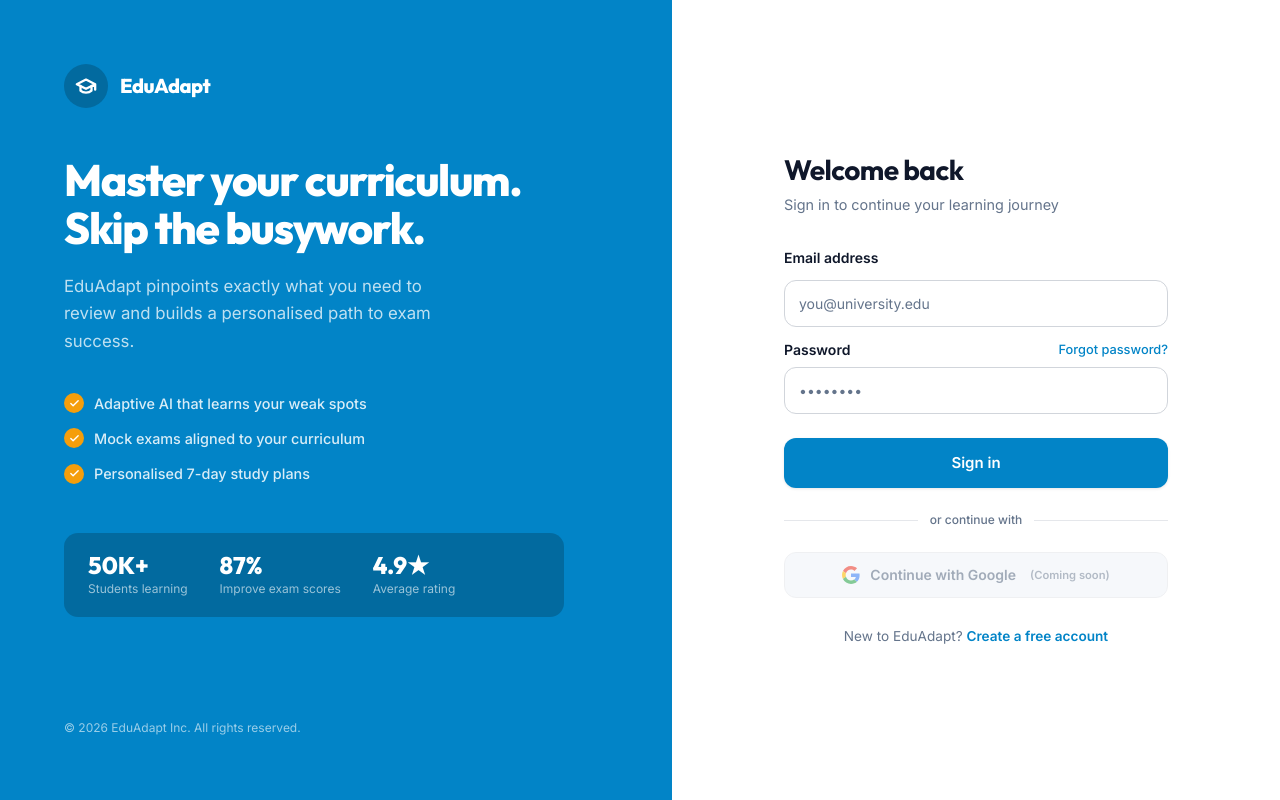
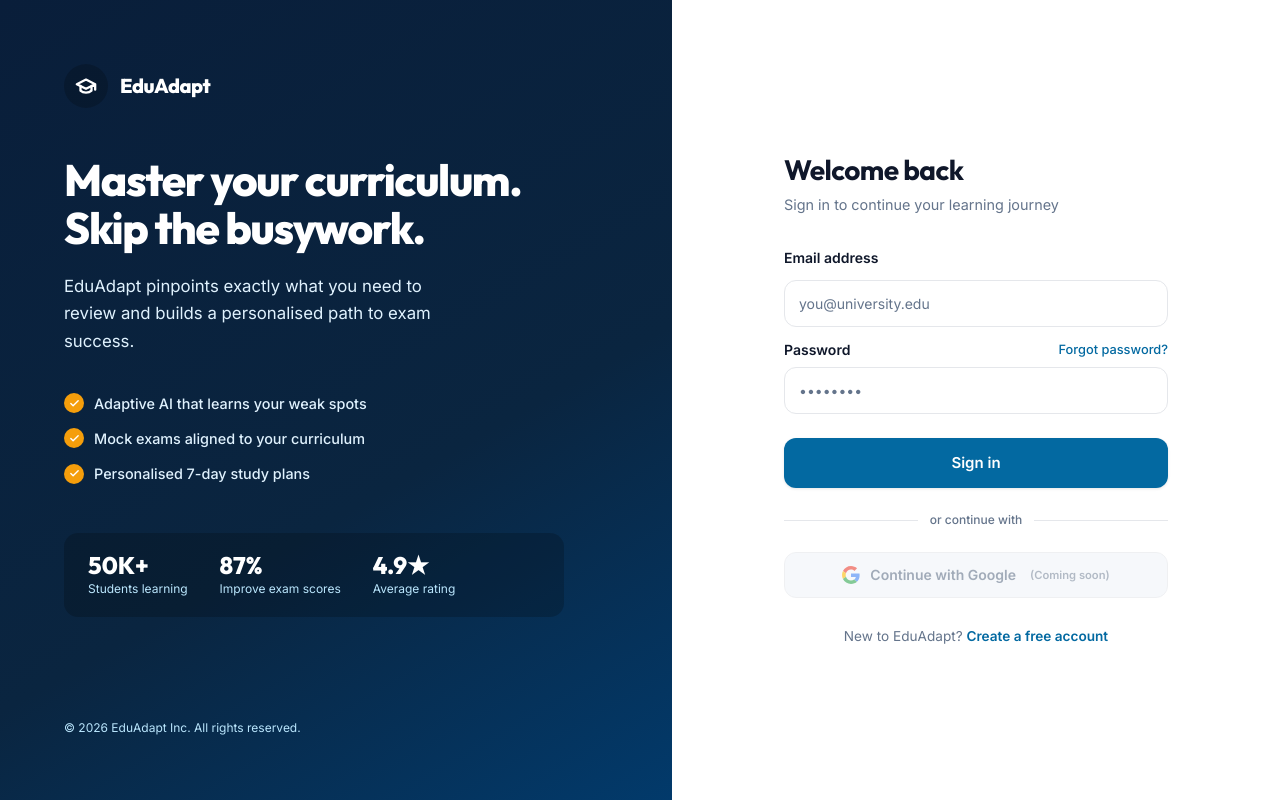
Before and after one commit to koredeowoblow/Ai-Adaptive-exam-preparation-system-frd, a React (Vite) app: page /login in a window 1280 px wide. Built offline with nearby package versions, Linux system fonts and the light colour scheme; no server answers.

Commit message:
fix(a11y): fix input text contrast in dark mode and achieve zero WCAG AA contrast violations across all routes

```diff
--- a/src/features/auth/components/AuthLayout.tsx
+++ b/src/features/auth/components/AuthLayout.tsx
@@ -50,7 +50,7 @@ export const AuthLayout: React.FC<AuthLayoutProps> = ({
             Master your curriculum.<br />Skip the busywork.
           </h1>
 
-          <p className="text-[1.05rem] leading-[1.65] text-white/75 mb-9 max-w-[380px]">
+          <p className="text-[1.05rem] leading-[1.65] text-sky-100 mb-9 max-w-[380px]">
             EduAdapt pinpoints exactly what you need to review and builds a personalised path to exam success.
           </p>
 
@@ -63,7 +63,7 @@ export const AuthLayout: React.FC<AuthLayoutProps> = ({
                     <polyline points="20 6 9 17 4 12" />
                   </svg>
                 </div>
-                <span className="text-[0.9rem] text-white/85 font-medium">{f}</span>
+                <span className="text-[0.9rem] text-sky-100 font-medium">{f}</span>
               </div>
             ))}
           </div>
@@ -73,7 +73,7 @@ export const AuthLayout: React.FC<AuthLayoutProps> = ({
             {STATS.map((s) => (
               <div key={s.label}>
                 <p className="font-['Outfit',_sans-serif] font-extrabold text-2xl text-white leading-none m-0 mb-1">{s.value}</p>
-                <p className="text-xs text-white/60 m-0">{s.label}</p>
+                <p className="text-xs text-sky-200 m-0">{s.label}</p>
               </div>
             ))}
           </div>
@@ -81,7 +81,7 @@ export const AuthLayout: React.FC<AuthLayoutProps> = ({
 
         {/* Footer */}
         <div className="relative z-10">
-          <p className="text-xs text-white/60 m-0">
+          <p className="text-xs text-sky-200 m-0">
             © 2026 EduAdapt Inc. All rights reserved.
           </p>
         </div>
@@ -105,7 +105,7 @@ export const AuthLayout: React.FC<AuthLayoutProps> = ({
           {/* Divider */}
           <div className="flex items-center gap-3 my-6">
             <div className="flex-1 h-px bg-[var(--color-border)]" />
-            <span className="text-xs text-[var(--color-text-light)] font-medium whitespace-nowrap">or continue with</span>
+            <span className="text-xs text-[var(--color-text-muted)] font-medium whitespace-nowrap">or continue with</span>
             <div className="flex-1 h-px bg-[var(--color-border)]" />
           </div>
 
--- a/src/index.css
+++ b/src/index.css
@@ -3,21 +3,22 @@
 @tailwind utilities;
 
 :root {
-  /* ── Primary Blue (WCAG AA Compliant) ── */
-  --color-primary: #0284c7;
-  --color-primary-dark: #0369a1;
-  --color-primary-light: rgba(2, 132, 199, 0.12);
-  --color-primary-hover: #0369a1;
-  --color-primary-border: rgba(2, 132, 199, 0.3);
+  color-scheme: light;
+  /* ── Primary Blue (WCAG AA Compliant >= 4.5:1 on white) ── */
+  --color-primary: #0369a1;
+  --color-primary-dark: #075985;
+  --color-primary-light: rgba(3, 105, 161, 0.12);
+  --color-primary-hover: #075985;
+  --color-primary-border: rgba(3, 105, 161, 0.35);
 
   /* ── Accent Gold ── */
   --color-accent: #f59e0b;
   --color-accent-hover: #d97706;
   --color-accent-light: rgba(245, 158, 11, 0.1);
 
-  /* ── Success Green ── */
-  --color-success: #10b981;
-  --color-success-hover: #059669;
+  /* ── Success Green (WCAG AA Compliant >= 4.5:1 on white/slate) ── */
+  --color-success: #047857;
+  --color-success-hover: #065f46;
   --color-success-light: #d1fae5;
 
   /* ── Tinted Slate Backgrounds ── */
@@ -126,11 +127,12 @@
   --shadow-gold: 0 4px 12px rgba(245, 158, 11, 0.2);
 
   /* ── Sidebar-specific nav foreground ── */
-  --app-nav-fg-muted: rgba(255, 255, 255, 0.45);
-}
-
-/* â”€â”€ Dark Mode â”€â”€ */
+  --app-nav-fg-muted: #94a3b8;
+}
+
+/* ── Dark Mode ── */
 :root[data-theme="dark"] {
+  color-scheme: dark;
   --color-background: #0f172a;
   --color-background-soft: #1e293b;
   --color-surface: #1e293b;
@@ -142,9 +144,9 @@
   --color-text: #f1f5f9;
   --color-text-primary: #f8fafc;
   --color-text-secondary: #cbd5e1;
-  --color-text-muted: #94a3b8;
+  --color-text-muted: #cbd5e1;
   --color-text-disabled: #475569;
-  --color-text-light: #64748b;
+  --color-text-light: #cbd5e1;
 
   --color-border: #334155;
   --color-border-hover: #475569;
@@ -592,7 +594,29 @@ button {
   margin-right: 0.5rem;
 }
 
-/* â”€â”€ Form Inputs â”€â”€ */
+/* Base form elements contrast */
+input, select, textarea {
+  color: var(--color-text);
+}
+
+input::placeholder,
+textarea::placeholder {
+  color: var(--color-text-muted);
+  opacity: 1;
+}
+
+input:-webkit-autofill,
+input:-webkit-autofill:hover,
+input:-webkit-autofill:focus,
+textarea:-webkit-autofill,
+select:-webkit-autofill {
+  -webkit-text-fill-color: var(--color-text) !important;
+  -webkit-box-shadow: 0 0 0px 1000px var(--color-surface) inset !important;
+  box-shadow: 0 0 0px 1000px var(--color-surface) inset !important;
+  transition: background-color 5000s ease-in-out 0s;
+}
+
+/* ── Form Inputs ── */
 .input {
   display: block;
   width: 100%;
@@ -610,6 +634,7 @@ button {
 
 .input::placeholder {
   color: var(--color-text-muted);
+  opacity: 1;
 }
 
 .input:hover:not(:disabled):not(:focus) {
@@ -660,8 +685,9 @@ button {
 
 /* Premium input alias */
 .input-premium {
-  background-color: #ffffff;
-  border: 1px solid #d1d5db;
+  background-color: var(--color-surface);
+  border: 1px solid var(--color-border);
+  color: var(--color-text);
   transition: border-color 200ms ease-out, box-shadow 200ms ease-out;
 }
 
@@ -672,8 +698,8 @@ button {
 .input-premium:focus {
   border-color: var(--color-primary);
   border-width: 2px;
-  box-shadow: 0 0 0 3px rgba(30, 64, 175, 0.1);
-  background-color: #ffffff;
+  box-shadow: 0 0 0 3px rgba(3, 105, 161, 0.15);
+  background-color: var(--color-surface);
 }
 
 /* â”€â”€ Card System â”€â”€ */
@@ -1227,7 +1253,7 @@ button {
 
 .split-left {
   flex: 1;
-  background: var(--color-primary);
+  background: linear-gradient(150deg, #091e3a 0%, #0a2540 60%, #023a6b 100%);
   color: #ffffff;
   display: flex;
   flex-direction: column;
@@ -1274,7 +1300,7 @@ button {
   left: 0;
   height: 100vh;
   width: 240px;
-  background: var(--color-primary);
+  background: #091e3a;
   display: flex;
   flex-direction: column;
   padding: 16px 10px;
@@ -1301,13 +1327,17 @@ button {
 /* Nav section labels */
 .app-nav-section-label {
   font-size: var(--font-size-12);
-  font-weight: var(--font-weight-regular);
-  letter-spacing: normal;
-  text-transform: none;
-  color: rgba(255, 255, 255, 0.45);
+  font-weight: var(--font-weight-medium);
+  letter-spacing: 0.04em;
+  text-transform: uppercase;
+  color: #94a3b8;
   padding: 0 10px;
   margin: 14px 0 6px;
   display: block;
+}
+
+:root[data-theme="dark"] .app-nav-section-label {
+  color: #cbd5e1;
 }
 
 .app-nav {
@@ -1325,7 +1355,7 @@ button {
   min-height: 44px;
   border-radius: var(--radius-md);
   transition: all 200ms ease-out;
-  color: rgba(255, 255, 255, 0.65);
+  color: #cbd5e1;
   font-weight: var(--font-weight-medium);
   font-size: var(--font-size-14);
   text-decoration: none;
@@ -1333,15 +1363,19 @@ button {
   position: relative;
 }
 
+:root[data-theme="dark"] .app-nav-item {
+  color: #cbd5e1;
+}
+
 .app-nav-item:hover {
-  color: rgba(255, 255, 255, 0.95);
+  color: #ffffff;
   background-color: rgba(255, 255, 255, 0.08);
   text-decoration: none;
 }
 
 .app-nav-item.active {
   color: #ffffff;
-  background-color: rgba(255, 255, 255, 0.12);
+  background-color: rgba(3, 105, 161, 0.4);
   text-decoration: none;
 }
 
@@ -1620,7 +1654,7 @@ button {
   min-height: 64px;
   border-radius: var(--radius-lg);
   border: 2px solid var(--color-border);
-  background-color: #ffffff;
+  background-color: var(--color-surface);
   color: var(--color-text);
   cursor: pointer;
   transition: all 200ms ease-out;
--- a/src/shared/components/layout/Sidebar.tsx
+++ b/src/shared/components/layout/Sidebar.tsx
@@ -26,12 +26,12 @@ const NavItem: React.FC<NavItemProps> = ({ to, icon, label, badge }) => {
       {badge && (
         <span style={{
           fontSize: '0.65rem',
-          fontWeight: 500,
-          padding: '2px 6px',
+          fontWeight: 600,
+          padding: '2px 7px',
           borderRadius: 999,
-          background: 'var(--color-surface-raised)',
-          color: 'var(--app-nav-fg-muted)',
-          border: '1px solid var(--color-border)',
+          background: 'rgba(255, 255, 255, 0.12)',
+          color: '#e2e8f0',
+          border: '1px solid rgba(255, 255, 255, 0.15)',
           flexShrink: 0,
         }}>
           {badge}
@@ -75,11 +75,11 @@ export const Sidebar: React.FC<SidebarProps> = ({ onClose }) => {
         <div style={{ display: 'flex', alignItems: 'center', gap: 10 }}>
           <div style={{
             width: 32, height: 32, borderRadius: 8,
-            background: 'var(--color-surface-raised)',
+            background: 'rgba(255, 255, 255, 0.15)',
             display: 'flex', alignItems: 'center', justifyContent: 'center',
             flexShrink: 0,
           }}>
-            <span style={{ color: 'var(--color-surface)', fontWeight: 700, fontSize: '0.9rem', fontFamily: "'Outfit', sans-serif" }}>E</span>
+            <span style={{ color: '#ffffff', fontWeight: 700, fontSize: '0.9rem', fontFamily: "'Outfit', sans-serif" }}>E</span>
           </div>
           <div>
             <span
@@ -87,7 +87,7 @@ export const Sidebar: React.FC<SidebarProps> = ({ onClose }) => {
                 fontFamily: "'Outfit', sans-serif",
                 fontWeight: 600,
                 fontSize: '1rem',
-                color: 'var(--color-surface)',
+                color: '#ffffff',
                 lineHeight: 1,
                 margin: 0,
                 display: 'block',
@@ -98,7 +98,7 @@ export const Sidebar: React.FC<SidebarProps> = ({ onClose }) => {
             <p style={{
               fontSize: '0.65rem',
               fontWeight: 400,
-              color: 'var(--app-nav-fg-muted)',
+              color: '#94a3b8',
               margin: '2px 0 0',
             }}>Adaptive Learning</p>
           </div>
```
